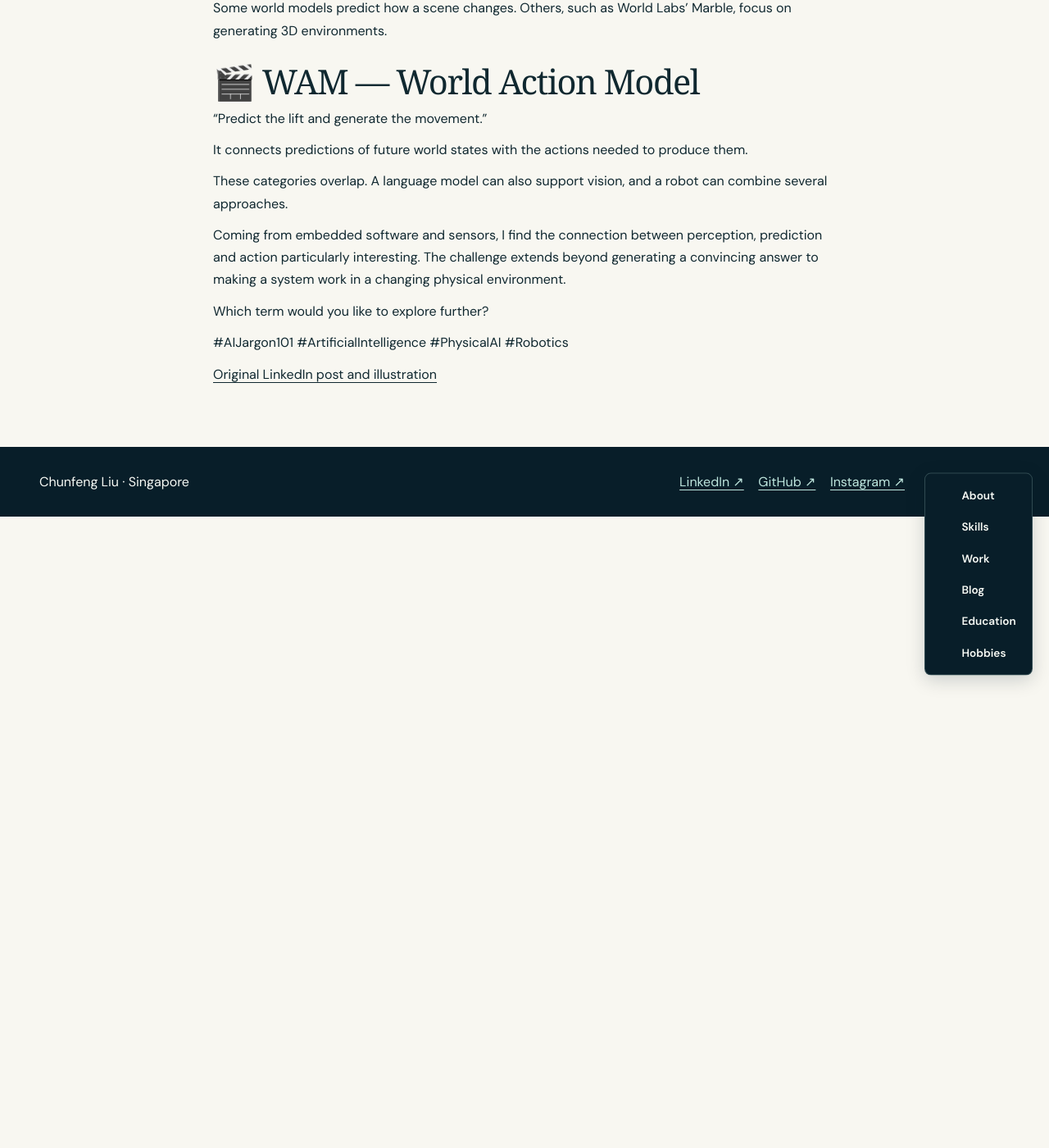
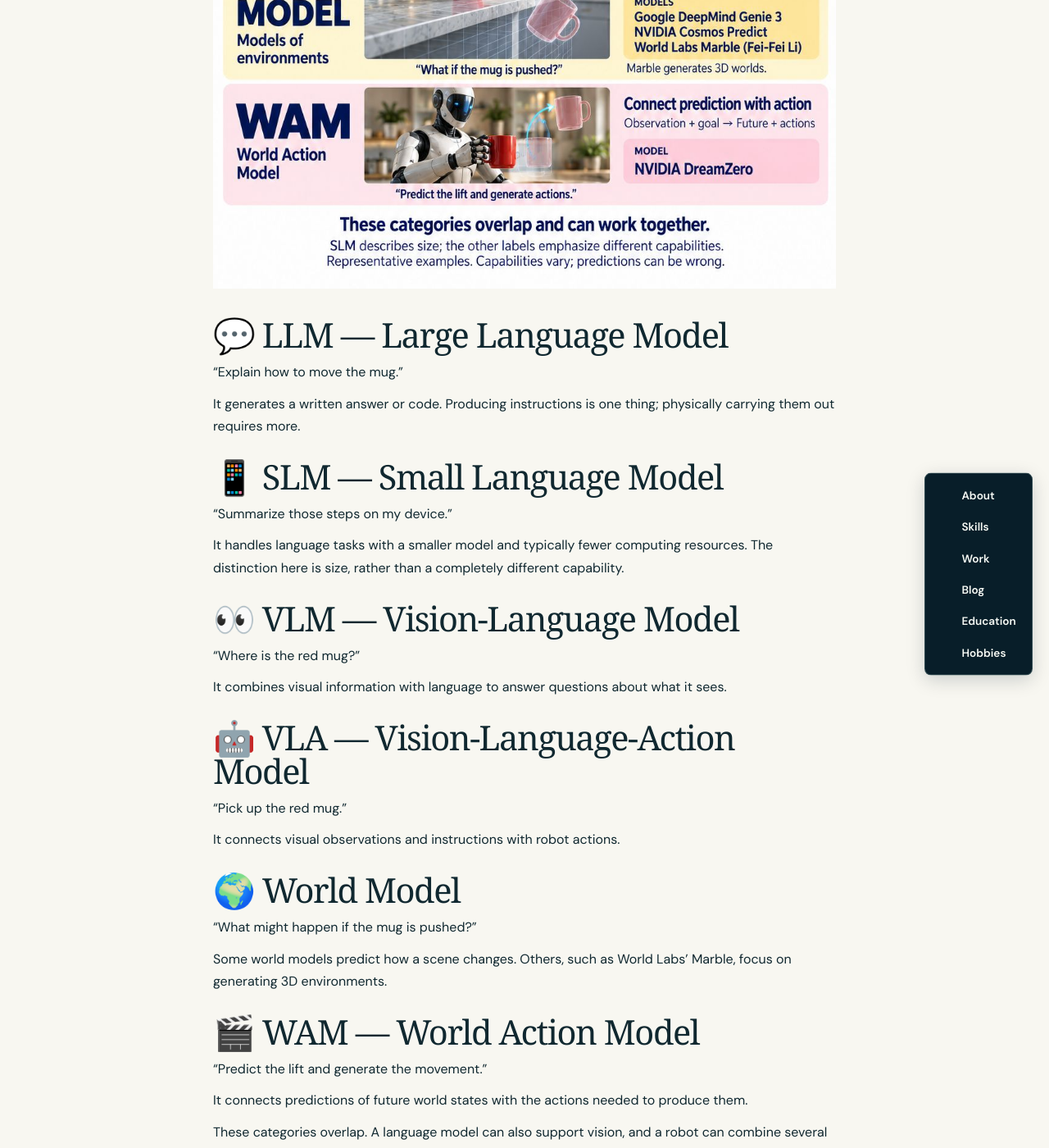
Before and after one commit to sprindy/chunfeng_liu.github.io, a Jekyll site: the page built from _posts/2026-11-14-llm-slm-vlm-vla-world-model-and-wam.md, in a window 1280 px wide and 1400 px high, scrolled down 1491 px. Shown: the whole window at 82% size. Built offline with Jekyll 4.4.1, drawn with Linux system fonts in a browser that asks for light colours; some web fonts are replaced; some of the changed text lies outside the part shown.

Commit message:
Add original LinkedIn illustration to AI Jargon 101 Episode 1

```diff
--- a/_posts/2026-11-14-llm-slm-vlm-vla-world-model-and-wam.md
+++ b/_posts/2026-11-14-llm-slm-vlm-vla-world-model-and-wam.md
@@ -9,6 +9,8 @@ More acronyms. But what do they actually mean?
 In my previous post, I compared generative AI, agentic AI, physical AI and AGI. This time, I’m looking at the models behind some of those capabilities.
 
 Let’s use one everyday object: a red mug. ☕
+
+![Six AI model types compared using a red mug: LLM, SLM, VLM, VLA, world model, and WAM.]({{ '/assets/blog/ai-jargon-101/six-ai-model-types.jpg' | relative_url }})
 
 ## 💬 LLM — Large Language Model
 
@@ -54,4 +56,4 @@ Which term would you like to explore further?
 
 #AIJargon101 #ArtificialIntelligence #PhysicalAI #Robotics
 
-[Original LinkedIn post and illustration](https://www.linkedin.com/posts/caleb-liu-6a361011a_aijargon101-artificialintelligence-physicalai-share-7502888513860968448-BJYp/)
+[Original LinkedIn post](https://www.linkedin.com/posts/caleb-liu-6a361011a_aijargon101-artificialintelligence-physicalai-share-7502888513860968448-BJYp/)
```
Also changed, not shown: assets/blog/ai-jargon-101/six-ai-model-types.jpg (added).
